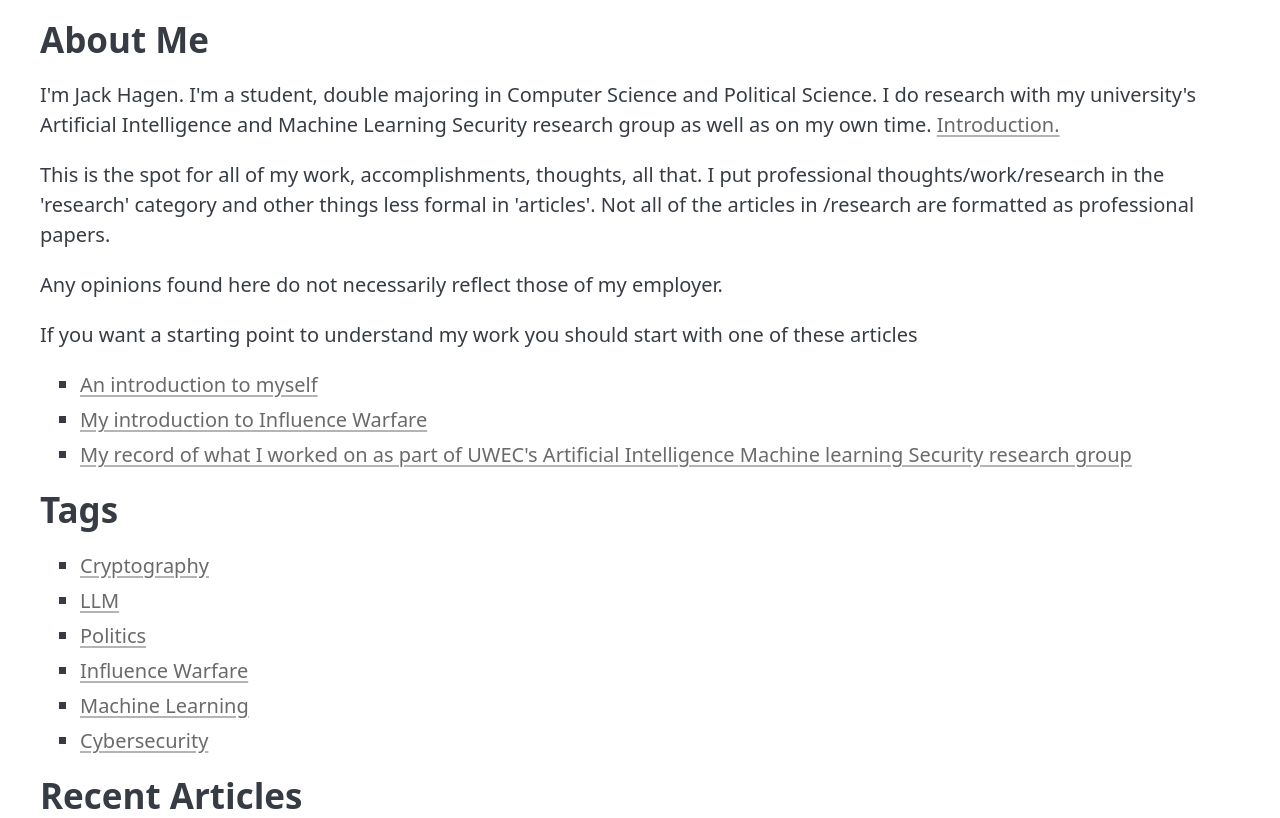
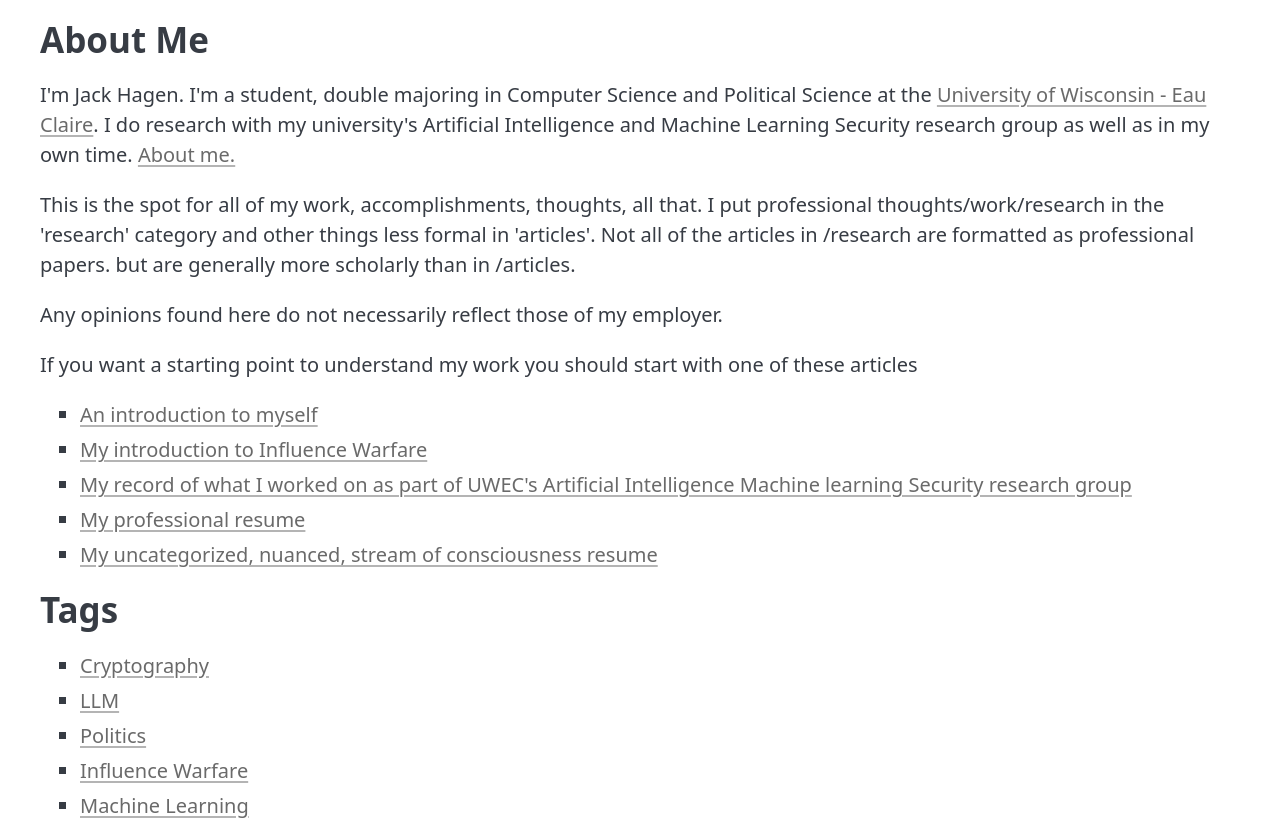
Before and after one commit to ThisIsNotANamepng/blog, a Flask app: page / in a window 1280 px wide. Shown: the part 105-923 px from the top of the page. Run offline with Flask 3, Linux system fonts and the light colour scheme.

Commit message:
Updated some stuff, added resume

```diff
--- a/articles/Introduction.md
+++ b/articles/Introduction.md
@@ -8,13 +8,15 @@ Ultimately in my career I want to go into intelligence, specifically cyber threa
 
 But just because I like the theoretical side of cybersecurity doesn't mean I'm a stranger to the technical side. I'm familiar with popular cyber tools and use them in [my research](research/AIMS), I took cyber and networking courses at [Waukesha County Technical College](https://www.wctc.edu/) during senior year of high school, and the team I was a part of won sixth out of seventy one teams at the 2024 [Cyphercon](https://cyphercon.com/) CTF.
 
-I'm the president of UWEC's Model UN Club, the treasurer for UWEC's Student Association for Computing Machinery, and a member of UWEC's DECA.
+I'm the president and founder of UWEC's [cybersecurity club](https://github.com/Blugold-Group), the president and founder of UWEC's Model United Nations Club, and the president of UWEC's Student Association for Computing Machinery (student chapter of the ACM).
 
 I'm in tech, so I'm obliged to have the stereotypical hobbies of going outside, hiking, kayaking, and reading. I like to paint, I play the trumpet, guitar, and ukulele.
 
-I also train in martial arts, namely Aikido, Karate, and Arnis.
+I also train in martial arts, namely Aikido, Shorin-ryu Karate, and Tai Chi.
 
 You can find me on [LinkedIn](https://linkedin.com/in/jack-hagen-76580b293) and [Github](https://github.com/ThisIsNotANamepng). I don't use any other social media. To contact me you can use [security.z1jp1@passinbox.com](mailto:security.z1jp1@passinbox.com)
+
+## Projects
 
 ## Certifications
 
--- a/articles/Presidential Debates.md
+++ b/articles/Presidential Debates.md
@@ -1,7 +1,7 @@
 Politics
 # Presidential Debates
 
-I think we all know that the first 2024 US presidential election debate was a [little wacky](https://www.theguardian.com/us-news/article/2024/jun/27/fact-check-debate-biden-trump). This joke of an advertisement for modern democracy got me thinking about past presidential debates, which apparently have an [interesting history](https://www.debates.org/debate-history/). I wanted to measure the topics brought up by each candidate and compare them to the topics the audience wanted to hear about, but it mainly turned into a generic NLP analysis of all of the presidential debates since 1960.
+I think we all know that the first 2024 US presidential election debate was a [little wacky](https://www.theguardian.com/us-news/article/2024/jun/27/fact-check-debate-biden-trump). This got me thinking about past presidential debates, which apparently have an [interesting history](https://www.debates.org/debate-history/). I wanted to measure the topics brought up by each candidate and compare them to the topics the audience wanted to hear about, but it mainly turned into a generic NLP analysis of all of the presidential debates since 1960.
 
 I got the transcripts for debates 1960-2020 from [https://www.kaggle.com/datasets/bahdahshin/presidential-debates](https://www.kaggle.com/datasets/bahdahshin/presidential-debates), it included video files for each debate as well which I didn't need, so I re-released the dataset [here](https://www.kaggle.com/datasets/jackhagen/us-presidential-debate-transcripts-text-only) with only the text transcripts. I didn't change anything else except some file structure.
 
@@ -13,4 +13,4 @@ I used `nltk`'s inbuilt `SentimentIntensityAnalyzer` to gauge the sentiment of t
 
 ![A Sentiment Analysis Chart of US Presidential Debates](/static/DebateSentiments.png "A Sentiment Analysis Chart of US Presidential Debates")
 
-fiip: Also include https://www.scientificamerican.com/article/presidential-debates-have-shockingly-little-effect-on-election-outcomes/
+Sometime in the future I will probably do more analysis, and analyze why they had the characteristics that they did.
--- a/main.py
+++ b/main.py
@@ -150,6 +150,10 @@ def now():
     # Page with current updates
     return render_template('now.html')
 
+@app.route('/resume')
+def resume():
+    pdf_path = 'static/Resume.pdf'
+    return send_file(pdf_path, as_attachment=False)
 
 @app.route('/boilerplates')
 @app.route('/boilerplate')
--- a/research/Introduction To Influence Warfare.md
+++ b/research/Introduction To Influence Warfare.md
@@ -15,7 +15,7 @@ This paper introduces Influence Warfare as new field in cyberwarfare.
 
 Influence Warfare (IW) is the discipline of manipulating the media exposed to a target. Note that the target could be an individual, such as a high ranking elected official, or a group, such as the voters in a political district.
 
-While traditional Information Security is about access to immutable, secured data, Influence Warfare is about the authenticity of (often, but not necessarily public) data.
+While traditional Information Security is about access to immutable, secured data, Influence Warfare is about the authenticity of (often, but not necessarily) public data.
 
 Influence campaigns are a well known and researched tactic in cyberwarfare. There are many examples of consequential influence campaigns, such as Russian influence on social media during the 2020 election. Influence campaigns are campaigns intended to change the opinion of a target through exposure to certain media, often with disinformation. They also usually target platforms which allow users to create their own content legally, such as social media. IW is not limited by that requirement, it does not distinguish a disinformation social media post from a hacked TV showing a false news channel.
 
@@ -31,7 +31,7 @@ The definition also doesn't distinguish between false and true information, whil
 
 "Influence Campaigns" Is the typical label for any operation which aims to sway public opinion by injecting the public psyche with differing information. The term "campaign" lends a sense that such actions occur on a limited timeframe, in order to enact a specific change. This paper proposes using the term "Influence Warfare" for in order to classifying actions which are similar but cannot fit into that narrow definition.
 
-### A New Computing Age
+### An Interconnected Age
 
 Influence campaigns largely came about with the rise of the internet and the newfound connectedness which bombarded a large part of humanity with information, "facts", and opinions which has never happened on such a large scale before. When the World Wide Wed was first envisioned, it may have been thought of as a tool, something that a human could reach out to and use for a specific purpose, but that definition has widely changed as the internat and technology continues to integrate with our society.
 
--- a/templates/index.html
+++ b/templates/index.html
@@ -17,14 +17,17 @@
     <main class="container">
         <section id="about">
             <h2>About Me</h2>
-            <p>I'm Jack Hagen. I'm a student, double majoring in Computer Science and Political Science. I do research with my university's Artificial Intelligence and Machine Learning Security research group as well as on my own time. <a href="/articles/Introduction">Introduction.</a></p>
-            <p>This is the spot for all of my work, accomplishments, thoughts, all that. I put professional thoughts/work/research in the 'research' category and other things less formal in 'articles'. Not all of the articles in /research are formatted as professional papers.</p>
+            <p>I'm Jack Hagen. I'm a student, double majoring in Computer Science and Political Science at the <a href="https://uwec.edu">University of Wisconsin - Eau Claire</a>. I do research with my university's Artificial Intelligence and Machine Learning Security research group as well as in my own time. <a href="/articles/Introduction">About me.</a></p>
+            <p>This is the spot for all of my work, accomplishments, thoughts, all that. I put professional thoughts/work/research in the 'research' category and other things less formal in 'articles'. Not all of the articles in /research are formatted as professional papers. but are generally more scholarly than in /articles.</p>
             <p>Any opinions found here do not necessarily reflect those of my employer.</p>
             <p>If you want a starting point to understand my work you should start with one of these articles</p>
             <ul>
                 <li><a href="/articles/Introduction">An introduction to myself</a></li>
                 <li><a href="/research/Introduction To Influence Warfare">My introduction to Influence Warfare</a></li>
                 <li><a href="/research/AIMS">My record of what I worked on as part of UWEC's Artificial Intelligence Machine learning Security research group</a></li>
+                <li><a href="/articles/Resume">My professional resume</a></li>
+                <li><a href="/articles/Pseudo Resume">My uncategorized, nuanced, stream of consciousness resume</a></li>
+
             </ul>
 
         </section>
```
Also changed, not shown: research/NIST ARIA.md (renamed from research/CAMLIS.md), 1 other file.
